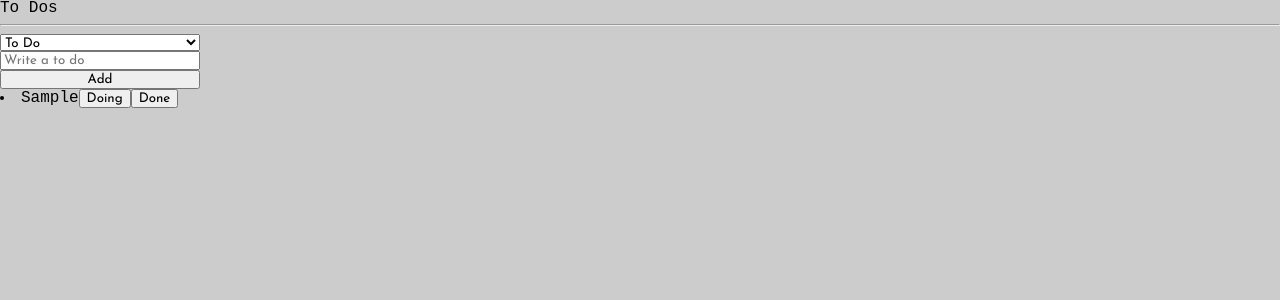
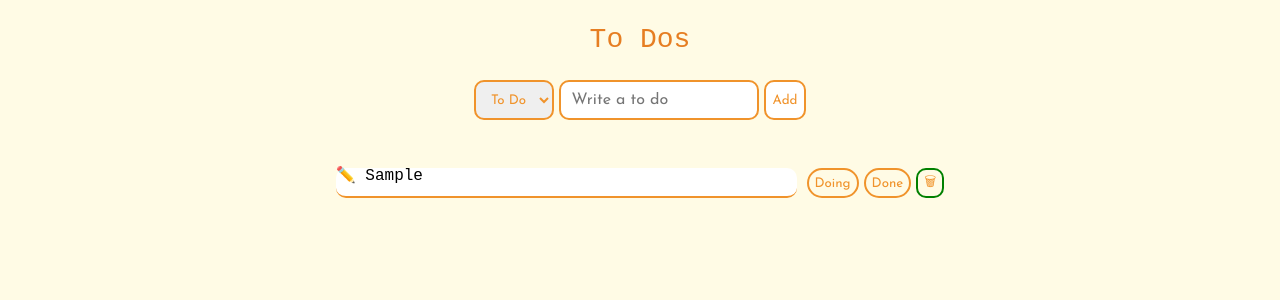
Before and after one commit to zooyaho/react-todolist-app, a React (Create React App) app: page / in a window 1280 px wide. Both pictures are taken after typing "Sample" into the empty fields and a click on the button "Add". Shown: the top 300 px of the page. Built offline with nearby package versions, Linux system fonts and the light colour scheme.

Commit message:
스타일 설정

```diff
--- a/src/App.tsx
+++ b/src/App.tsx
@@ -57,7 +57,7 @@ table {
 }
 body {
   font-family: 'Roboto Mono', monospace;
-  background-color:#ccc;
+  background-color: #fffbe5;
   color:black;
 }
 a {
--- a/src/components/CreateToDo.tsx
+++ b/src/components/CreateToDo.tsx
@@ -1,6 +1,59 @@
 import { useRecoilState, useSetRecoilState } from 'recoil';
 import { useForm } from "react-hook-form";
 import { Categories, categoryState, toDoState } from '../atoms';
+import styled from 'styled-components';
+
+const Form = styled.form`
+  display: flex;
+  justify-content: center;
+  select {
+    height: 40px;
+    text-align: center;
+    padding: 5px;
+    width: 80px;
+    margin-right: 5px;
+    border: 2px solid #f0932b;
+    border-radius: 10px;
+    color: #f0932b;
+    outline: none;
+    cursor: pointer;
+  }
+  input {
+    margin-right: 5px;
+    width: 200px;
+    height: 40px;
+    border: 2px solid #f0932b;
+    border-radius: 10px;
+    padding-left: 10px;
+    font-size: 16px;
+    &:focus {
+      outline: none;
+      border: 2px solid green;
+    }
+  }
+`;
+const InputWrap = styled.div`
+  display: flex;
+  flex-direction: column;
+  justify-content: center;
+  span {
+    font-size: 14px;
+    color: green;
+    margin-top: 3px;
+  }
+`;
+const Button = styled.button`
+  background-color: white;
+  border: 2px solid #f0932b;
+  border-radius: 10px;
+  color: #f0932b;
+  height: 40px;
+  cursor: pointer;
+  &:hover {
+    border: 2px solid green;
+    color: green;
+  }
+`;
 
 interface IForm {
   todo: string;
@@ -15,24 +68,26 @@ const CreateToDo = () => {
   const InputHandler = (event: React.FormEvent<HTMLSelectElement>) => {
     setCategory(event.currentTarget.value as any);
   }
-  console.log(category);
+  // console.log(category);
 
-  const handleValid = ({todo}: IForm) => {
-    setToDos(oldToDos => [{text:todo, id: Date.now() ,category:category},...oldToDos]);
+  const handleValid = ({ todo }: IForm) => {
+    setToDos(oldToDos => [{ text: todo, id: Date.now(), category: category }, ...oldToDos]);
     setValue("todo", ""); // input 요소 reset
   }
 
   return (
-    <form style={{ display: "flex", flexDirection: "column", width: "200px" }} onSubmit={handleSubmit(handleValid)}>
+    <Form onSubmit={handleSubmit(handleValid)}>
       <select value={category} onInput={InputHandler}>
         <option value={Categories.TO_DO}>To Do</option>
         <option value={Categories.DOING}>Doing</option>
         <option value={Categories.DONE}>Done</option>
       </select>
-      <input {...register("todo", { required: "Please write a To Do.", minLength: { value: 5, message: "length is short!" } })} placeholder="Write a to do" />
-      <span>{errors?.todo?.message}</span>
-      <button>Add</button>
-    </form>
+      <InputWrap>
+        <input {...register("todo", { required: "Please write a To Do.", minLength: { value: 5, message: "length is short!" } })} placeholder="Write a to do" />
+        <span>{errors?.todo?.message}</span>
+      </InputWrap>
+      <Button>Add</Button>
+    </Form>
   );
 };
 
--- a/src/components/ToDo.tsx
+++ b/src/components/ToDo.tsx
@@ -1,5 +1,42 @@
 import { IToDo, toDoState, Categories } from "../atoms";
 import { useSetRecoilState } from "recoil";
+import styled from 'styled-components';
+
+const List = styled.li`
+  margin-top: 15px;
+  display: flex;
+  justify-content: center;
+  align-items:center;
+  button:last-child {
+    margin-right: 0px;
+    border: 2px solid green;
+    border-radius: 10px;
+  }
+`;
+
+const TextWrap = styled.div`
+  width: 40%;
+  height: 100%;
+  border-bottom: 2px solid #f0932b;
+  padding-bottom: 12px;
+  margin-right: 10px;
+  background-color: white;
+  border-radius: 10px;
+`;
+
+const Button = styled.button`
+  background-color: transparent;
+  border: 2px solid #f0932b;
+  border-radius: 15px;
+  color: #f0932b;
+  height: 30px;
+  margin-right: 5px;
+  cursor: pointer;
+  &:hover {
+    border: 2px solid green;
+    color: green;
+  }
+`;
 
 const ToDo = ({ text, id, category }: IToDo) => {
   const setToDos = useSetRecoilState(toDoState);
@@ -16,18 +53,21 @@ const ToDo = ({ text, id, category }: IToDo) => {
   }
 
   return (
-    <li>
-      <span>{text}</span>
+    <List>
+      <TextWrap>
+        <span>✏️ {text}</span>
+      </TextWrap>
       {category !== Categories.DOING && (
-        <button name={Categories.DOING.toString()} onClick={ClickHandler}>Doing</button>
+        <Button name={Categories.DOING.toString()} onClick={ClickHandler}>Doing</Button>
       )}
       {category !== Categories.TO_DO && (
-        <button name={Categories.TO_DO.toString()} onClick={ClickHandler}>To Do</button>
+        <Button name={Categories.TO_DO.toString()} onClick={ClickHandler}>To Do</Button>
       )}
       {category !== Categories.DONE && (
-        <button name={Categories.DONE.toString()} onClick={ClickHandler}>Done</button>
+        <Button name={Categories.DONE.toString()} onClick={ClickHandler}>Done</Button>
       )}
-    </li>
+      <Button>🗑</Button>
+    </List>
   );
 };
 export default ToDo;
--- a/src/components/ToDoList.tsx
+++ b/src/components/ToDoList.tsx
@@ -2,17 +2,52 @@ import CreateToDo from './CreateToDo';
 import { useRecoilValue } from 'recoil';
 import { toDoSelector } from '../atoms';
 import ToDo from './ToDo';
+import styled from 'styled-components';
+
+const Header = styled.header`
+  height: 10vh;
+  display: flex;
+  flex-direction: column;
+  justify-content: center;
+  align-items:center;
+  h1 {
+    color: #e67e22;
+    font-size: 28px;
+  }
+`;
+
+const MainSection = styled.div`
+  display: flex;
+  flex-direction: column;
+  justify-content: center;
+  align-items:center;
+`;
+
+const ListSection = styled.section`
+  width: 90%;
+  margin-top: 30px;
+  ul {
+    width: 100%;
+  }
+`;
 
 const ToDoList = () => {
   const toDos = useRecoilValue(toDoSelector);
 
   return (
-    <div>
-      <h1>To Dos</h1>
-      <hr />
-      <CreateToDo />
-      {toDos?.map((toDo) => (<ToDo key={toDo.id} {...toDo} />))}
-    </div>
+    <>
+      <Header>
+        <h1>To Dos</h1>
+      </Header>
+      <MainSection>
+        <CreateToDo />
+        <ListSection>
+          <ul>
+            {toDos?.map((toDo) => (<ToDo key={toDo.id} {...toDo} />))}
+          </ul>
+        </ListSection>
+      </MainSection>
+    </>
   );
 };
 
--- a/tsconfig.json
+++ b/tsconfig.json
@@ -20,7 +20,4 @@
     "noEmit": true,
     "jsx": "react-jsx"
   },
-  "include": [
-    "src"
-  ]
 }
```
Also changed, not shown: package.json (+6 -2 lines), 1 other file (tests, documents, lock files or other folders).
